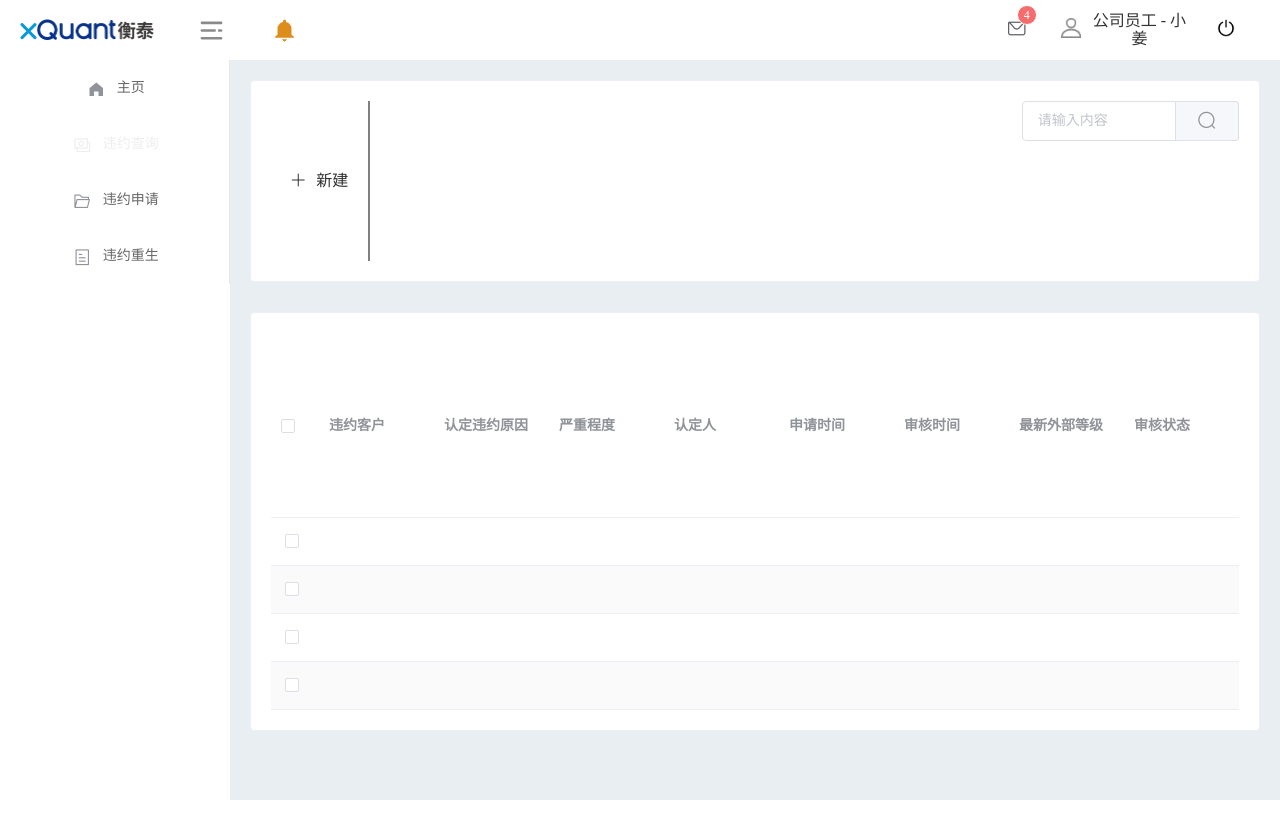
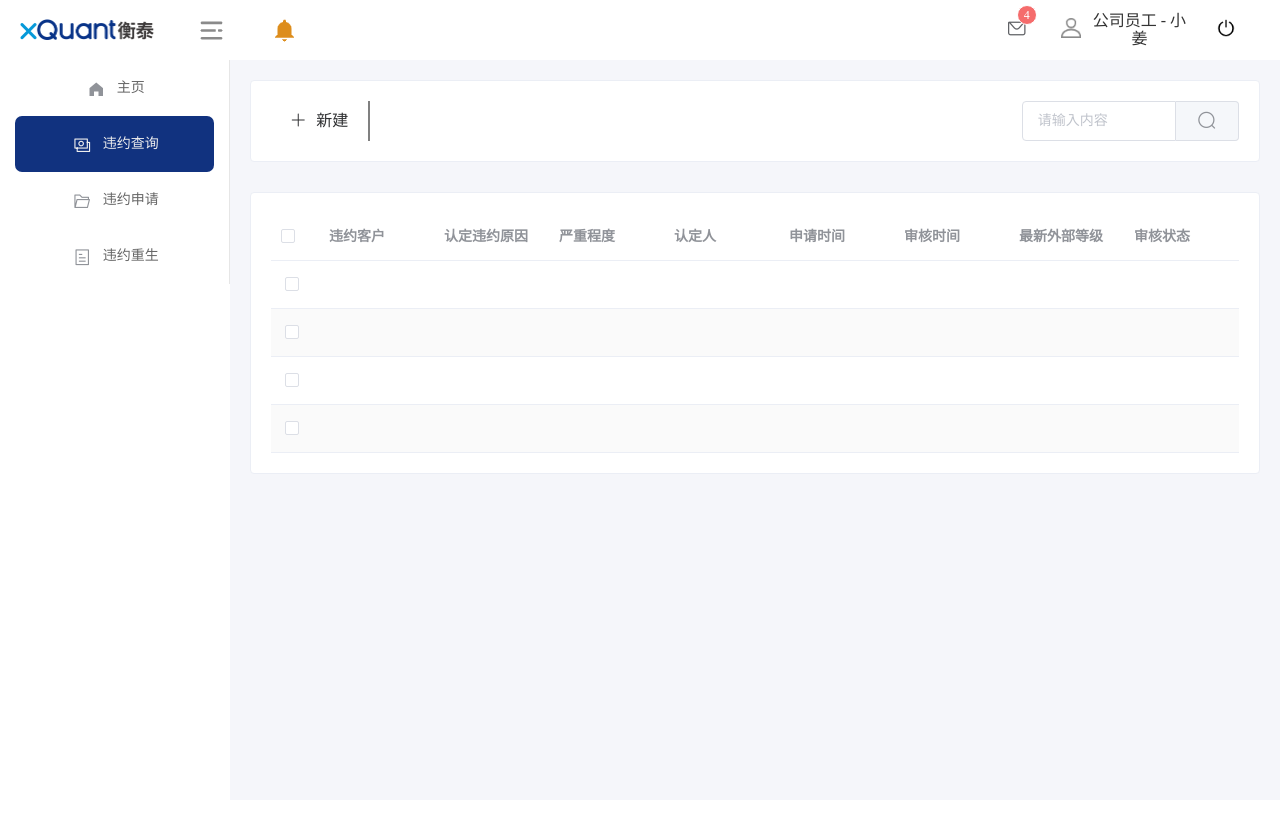
Before and after one commit to cyyyy-y/customer_fronted, a Vue app: page /DefaultQueries in a window 1280 px wide. After the commit the page ends 800 px from the top, so only its background shows below. Built offline with nearby package versions, Linux system fonts and the light colour scheme.

Commit message:
'违约查询'

```diff
--- a/src/components/index/Index.vue
+++ b/src/components/index/Index.vue
@@ -89,16 +89,10 @@ export default {
   }
 
   .el-main {
-    background-color: #E9EEF3;
+    background-color: #f5f6fa;
     color: #333;
     text-align: center;
-    line-height: 160px;
   }
-
-  body > .el-container {
-    margin-bottom: 40px;
-  }
-
   .head1 img{
     height: 50px;
     width: 140px;
@@ -138,3 +132,19 @@ export default {
   }
 
 </style>
+
+<style>
+.el-menu .is-active {
+  background-color: #11327f!important;
+}
+.el-menu-item {
+  margin: 0 15px 0 15px!important;
+  border-radius: 7px!important;
+}
+.el-menu-item:hover {
+  background-color: #eee!important;
+}
+.el-menu-item:focus:hover {
+  background-color: #11327f!important;
+}
+</style>
```
